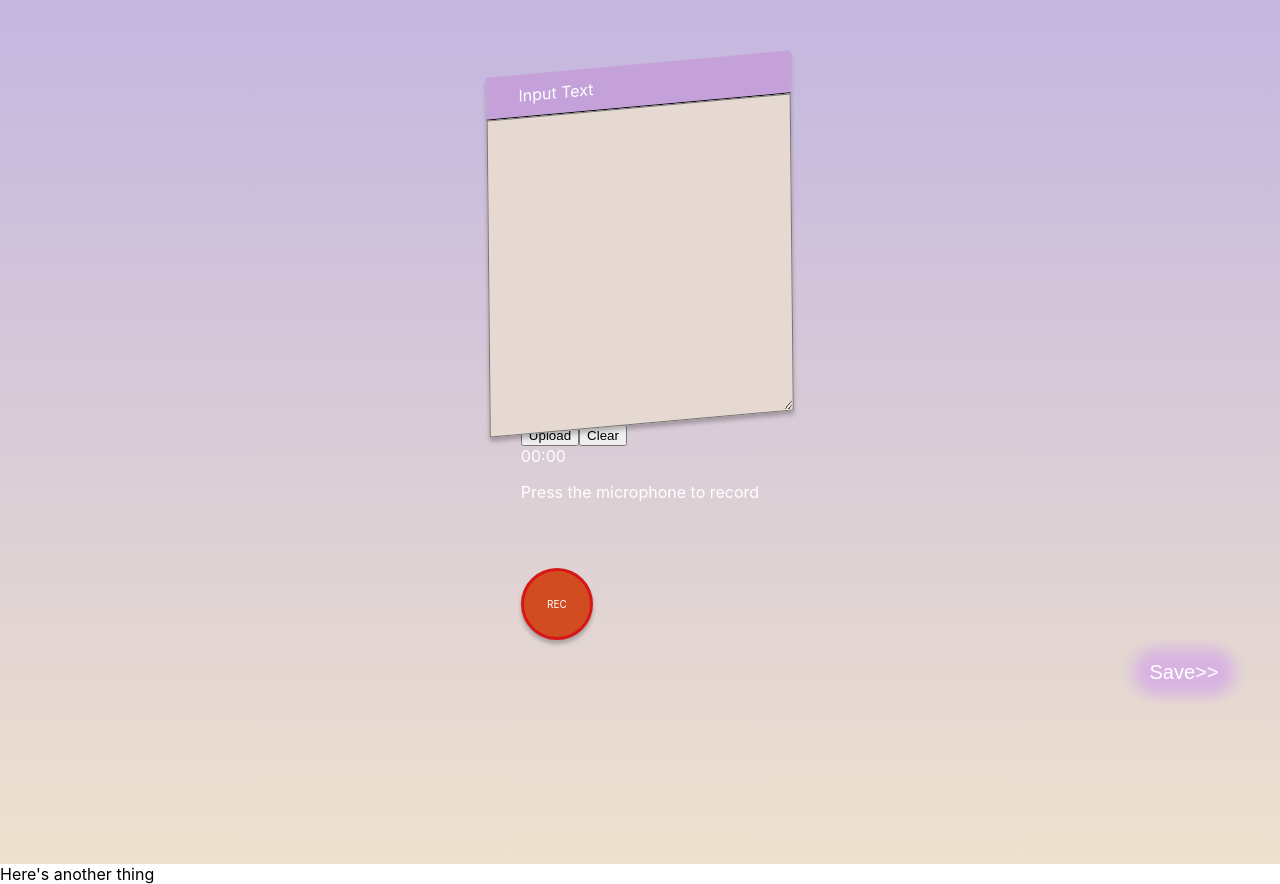
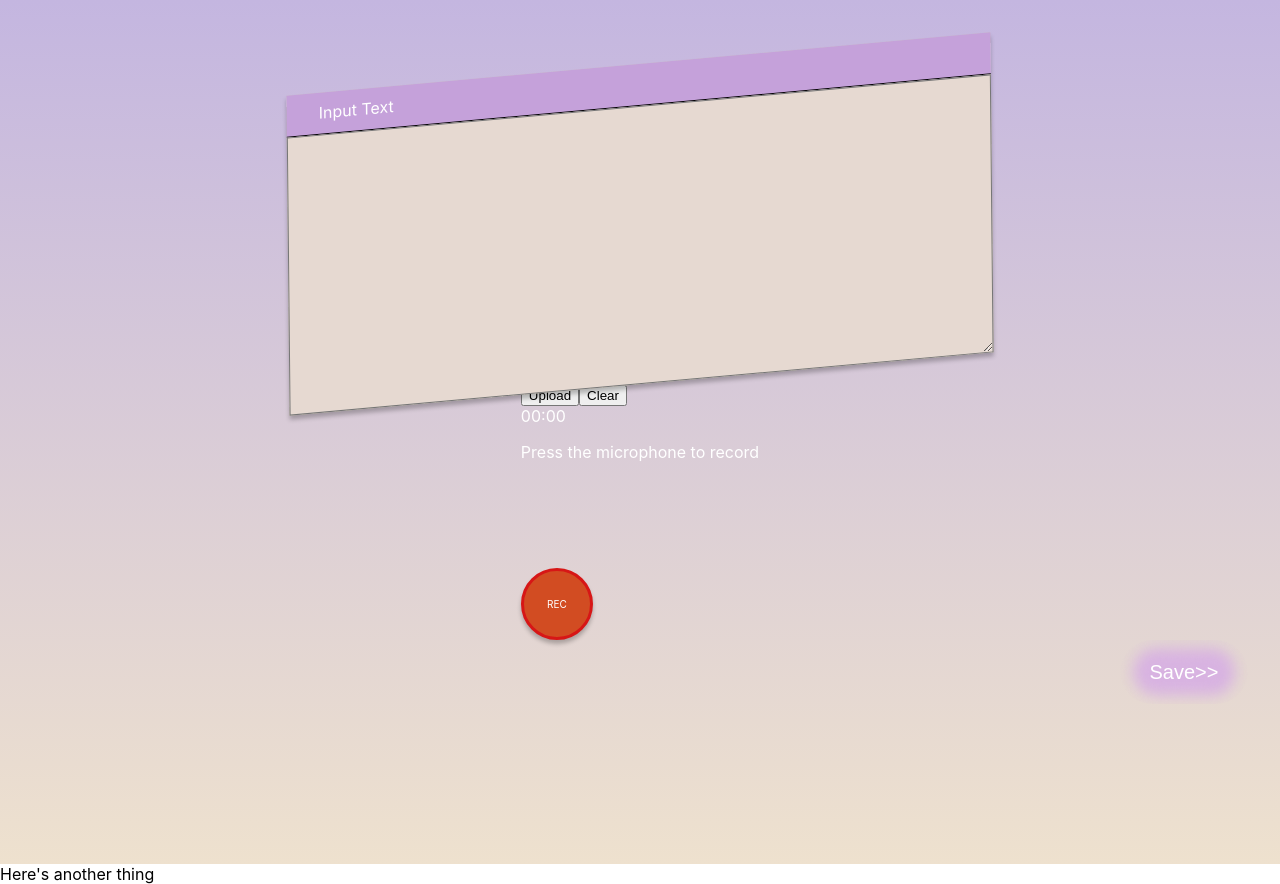
Before and after one commit to tanvibhakta/sultana-fieldness, a React (Create React App) app: page /bubble-input in a window 1280 px wide. Built offline with nearby package versions, Linux system fonts and the light colour scheme.

Commit message:
Make description size dynamic

```diff
--- a/src/pages/css/bubbleinput.css
+++ b/src/pages/css/bubbleinput.css
@@ -11,8 +11,11 @@
 }
 
 .bubble_input-description {
-  height: 22.5rem;
-  width: 19rem;
+  /*height: 22.5rem;*/
+  /*width: 19rem;*/
+
+  height: 40%;
+  width: 55%;
 
   background: rgba(219, 226, 137, 0.28);
   box-shadow: 0px 4px 4px rgba(0, 0, 0, 0.25);
```
